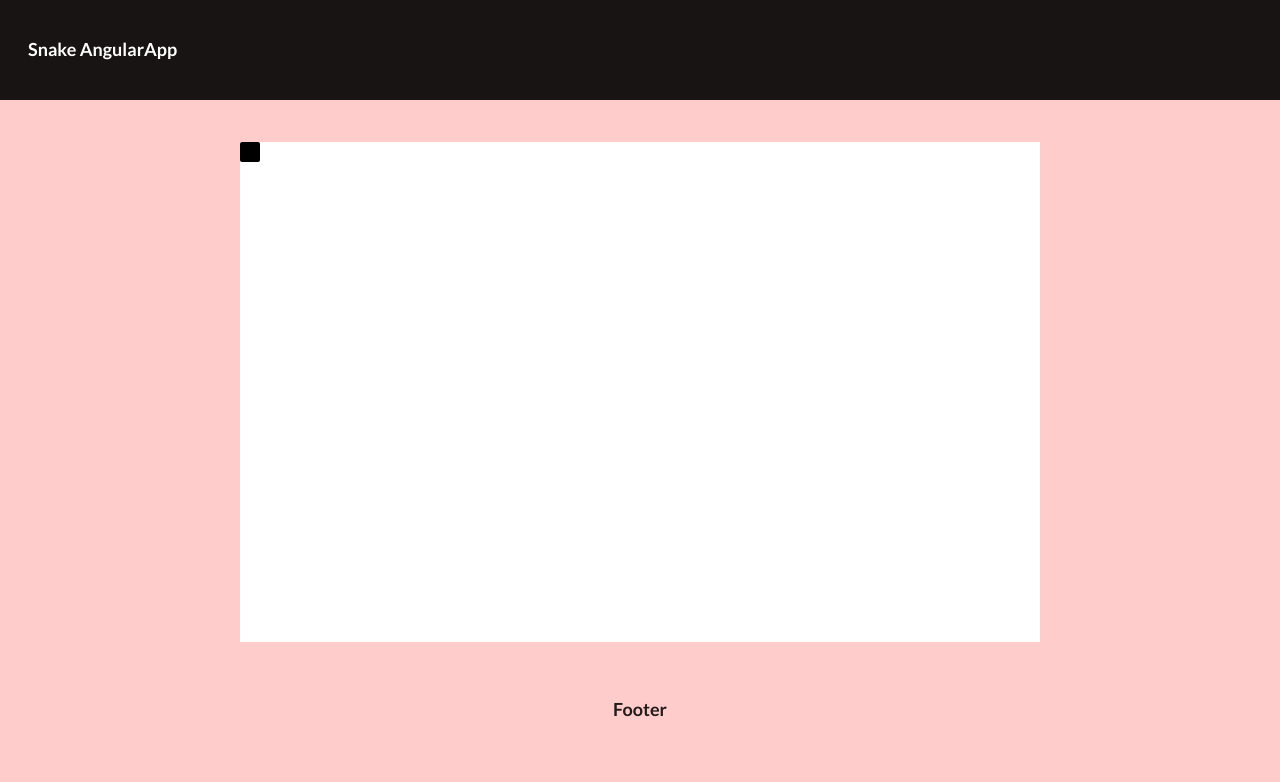
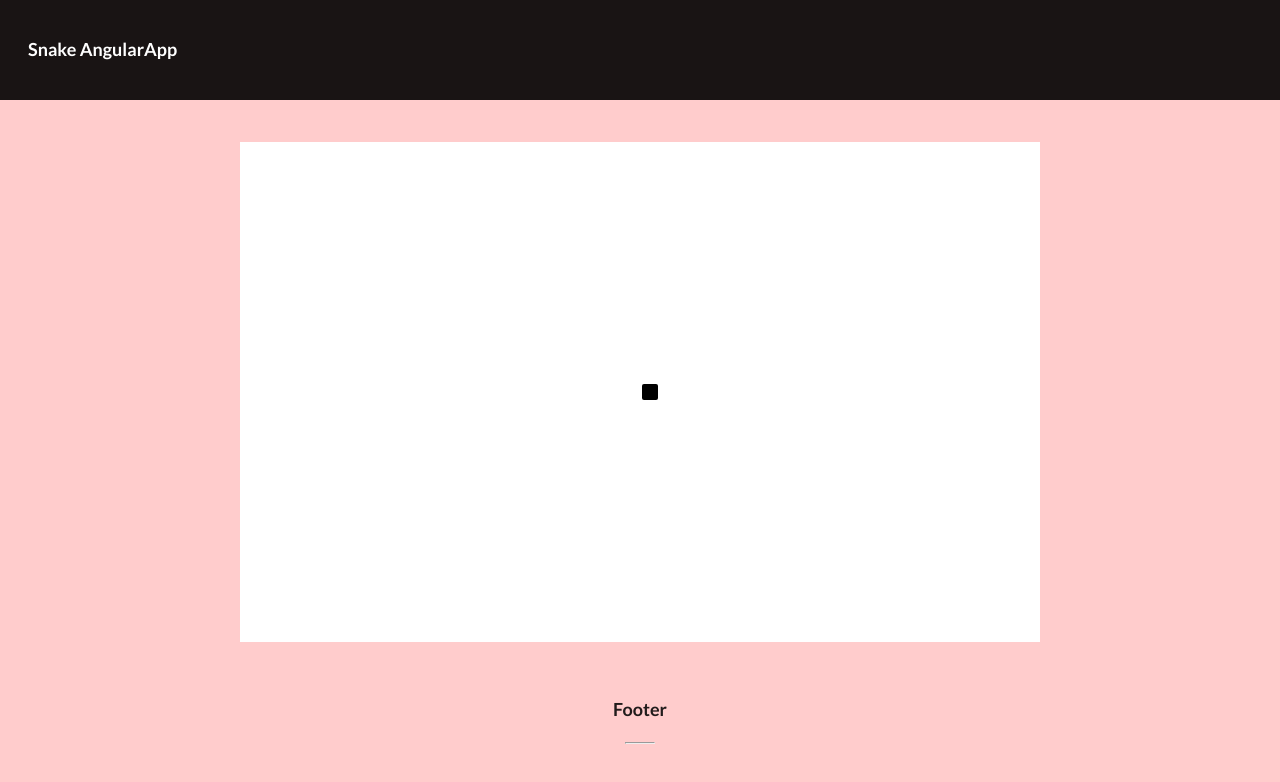
Before and after one commit to c3mohamn/snake-angular-app, an Angular app: page / in a window 1280 px wide. Shown: the top 782 px of the page. Built offline with nearby package versions, Linux system fonts and the light colour scheme; what ng2-semantic-ui would draw is missing.

Commit message:
Add key events

```diff
--- a/src/app/body/snake-game/models/snake-game.model.ts
+++ b/src/app/body/snake-game/models/snake-game.model.ts
@@ -5,6 +5,8 @@ export class SnakeGame {
   snakeTail: Snake;
 
   constructor (
+    public boardWidth: number,
+    public boardHeight: number,
     public points: number,
     public speed: number,
     public snake: Snake
--- a/src/app/body/snake-game/snake-game.component.html
+++ b/src/app/body/snake-game/snake-game.component.html
@@ -1,3 +1,5 @@
-<div class="snake-container">
-  <div class="snake"></div>
+<div class="snake-container" [style.width.px]="game.boardWidth" [style.height.px]="game.boardHeight">
+  <div class="snake" [style.top.px]="snake.positionY" [style.left.px]="snake.positionX">
+    <div class="snake-inner"></div>
+  </div>
 </div>
--- a/src/app/body/snake-game/snake-game.component.scss
+++ b/src/app/body/snake-game/snake-game.component.scss
@@ -1,14 +1,22 @@
 .snake-container {
+  position: relative;
   margin: 0 auto;
   height: 500px;
   width: 800px;
   background: white;
 
   .snake {
+    padding: 2px;
+    position: absolute;
     margin: 0;
     height: 20px;
     width: 20px;
-    background: black;
-    border-radius: 2px;
+
+    .snake-inner {
+      background: black;
+      height: 100%;
+      width: 100%;
+      border-radius: 2px;
+    }
   }
 }
--- a/src/app/body/snake-game/snake-game.component.ts
+++ b/src/app/body/snake-game/snake-game.component.ts
@@ -1,6 +1,7 @@
 import { Component, OnInit } from '@angular/core';
 import { Snake } from './models/snake.model';
 import { SnakeGame } from './models/snake-game.model';
+import { HostListener } from '@angular/core';
 
 @Component({
   selector: 'app-snake-game',
@@ -12,10 +13,39 @@ export class SnakeGameComponent implements OnInit {
   game: SnakeGame;
 
   constructor() {
-    this.snake = new Snake(0, 0);
-    this.game = new SnakeGame(0, 1, this.snake);
+    this.snake = new Snake(400, 240);
+    this.game = new SnakeGame(800, 500, 0, 1, this.snake);
 
     console.log(this.snake, this.game);
+  }
+
+  @HostListener('document:keypress', ['$event'])
+  handleKeyboardEvent(event: KeyboardEvent) {
+    const w = this.game.boardWidth,
+          h = this.game.boardHeight;
+
+    switch (event.key) {
+      case 's':
+        if (this.snake.positionY !== (h - 20)) {
+          this.snake.positionY += 20;
+        }
+        break;
+      case 'w':
+        if (this.snake.positionY !== 0) {
+          this.snake.positionY -= 20;
+        }
+        break;
+      case 'a':
+        if (this.snake.positionX !== 0) {
+          this.snake.positionX -= 20;
+        }
+        break;
+      case 'd':
+        if (this.snake.positionX !== (w - 20)) {
+          this.snake.positionX += 20;
+        }
+        break;
+    }
   }
 
   startGame(): void {
@@ -23,8 +53,5 @@ export class SnakeGameComponent implements OnInit {
   }
 
   ngOnInit() {
-    setTimeout(() => {
-      console.log('test');
-    }, 1000);
   }
 }
--- a/src/app/footer/footer.component.html
+++ b/src/app/footer/footer.component.html
@@ -2,4 +2,5 @@
   <div class="row">
     <h3>Footer</h3>
   </div>
+  <hr>
 </div>
```
